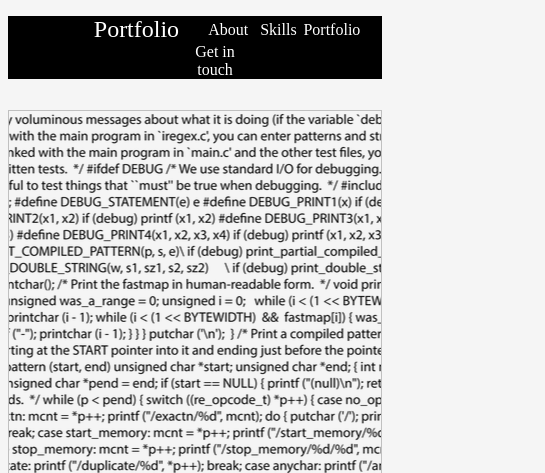
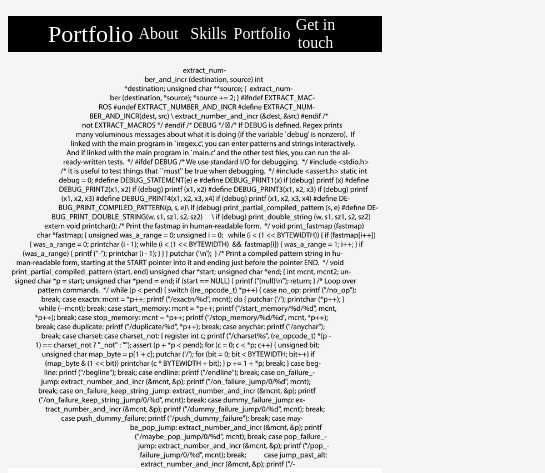
Before and after one commit to opticsl8b/Professional-Portfolio, a plain HTML site: page index.html in a window 390 px wide. Shown: the top 473 px of the page, 545 px wide, since content can reach past the window. Drawn offline with Linux system fonts and the light colour scheme.

Commit message:
media query v1

```diff
--- a/assets/css/style.css
+++ b/assets/css/style.css
@@ -21,6 +21,7 @@ body {
     background-color:black;
     border-top: 10px solid white;
     border-bottom: 10px solid white;
+    width: 100%;
 }
 
 .description {
@@ -34,7 +35,6 @@ body {
 
 nav ul{
     background-color:var(--dark);
-    height: 70px;
     height:auto;
     }
 
@@ -43,17 +43,17 @@ nav ul li{
     display: flex;
     flex-wrap: wrap;
     flex-direction: row;
-    list-style-type: none;
-    justify-content: center;
-    align-items:center;
+
 
 }
 
 nav ul li section{
-    border:none;
+
     text-align: center;
     flex-basis: 40%;
     font-size: 24px;
+    align-self:center;
+
 }
 nav ul li a{
     flex-basis: 15%;
@@ -92,16 +92,15 @@ button img{
 /* Personal picture */
 
 .mecoding{
-    border:none;
-    border-style:hidden;
-    position: relative;
-    height: 500px;
-    width: 100%;
-    margin-top: 15px;
-    background-image: url("../Images/Coding.png");
-    background-repeat: no-repeat;
-    background-position: center;
-    background-color: transparent;
+    width:100%;
+    height:400px;
+}
+
+.mecoding img{
+    max-width: 100%;
+    max-height: 100%;
+    display: block;
+    margin: auto;
     }
 
 /* About me*/
@@ -110,7 +109,8 @@ button img{
     flex-wrap: wrap;
     flex-direction: row;
     justify-content:center;
-    height: 500px;
+    width: 100%;
+    height: 100%;
     padding: 40px;
     background-color: var(--dark);
     padding-left: 15%;
@@ -124,7 +124,7 @@ button img{
     justify-content:center;
     flex-grow: 1;
     flex-shrink: 0;
-    flex-basis: 0%;
+    flex-basis: 35%;
     background-color: var(--dark);
     margin-left: 35px;
     margin-right: 35px;
@@ -178,6 +178,13 @@ button img{
     flex-basis: 50%;
     }
 
+.application card a img{
+    max-width: 100%;
+    max-height: 100%;
+    display: block;
+    margin: auto;
+}
+
 .empty{
     display: flex;
     flex-wrap: wrap;
@@ -201,3 +208,21 @@ button img{
 .email div {
    margin: auto;
 }
+
+@media screen and (max-width: 992px) {
+
+    nav ul li section{
+    flex-basis: 25%;
+    }
+
+    .aboutme{
+    display: flex;
+    flex-direction: column;
+    }
+
+    .aboutme div {
+    flex-basis: 30%;
+    }
+
+
+}
--- a/index.html
+++ b/index.html
@@ -21,11 +21,15 @@
              </li>
         </ul>
     </nav>
+
     <button>
         <a href="#portfolio"><img class="button-up" src="assets/Images/Scroll to top.png" alt="Scroll to Top"></a>
     </button>
 
-    <img class="mecoding"> </img>
+    <section class="mecoding">
+        <img src="./assets/Images/Coding.png" alt="avatar">
+    </section>
+
 
     <section class="title" id="about">
         <div class="description">about me</div>
```
Also changed, not shown: 1 other file.
